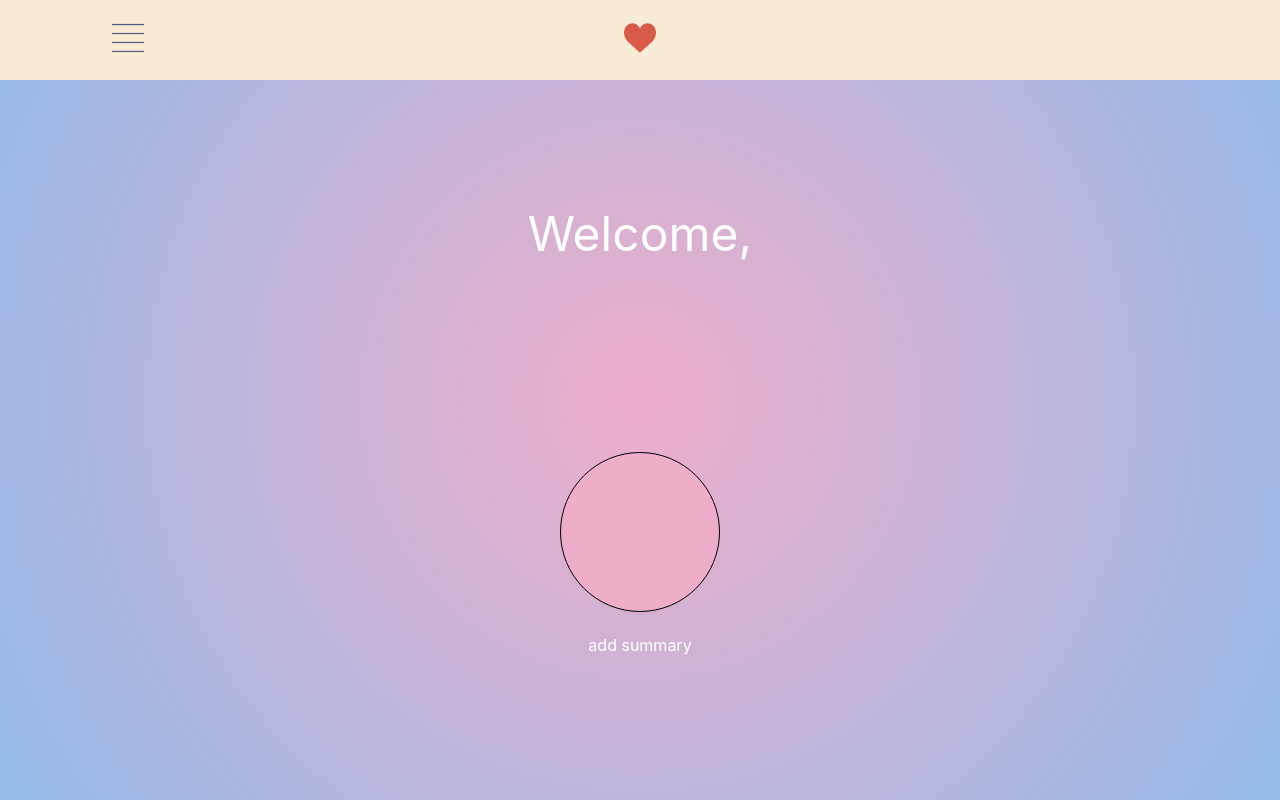
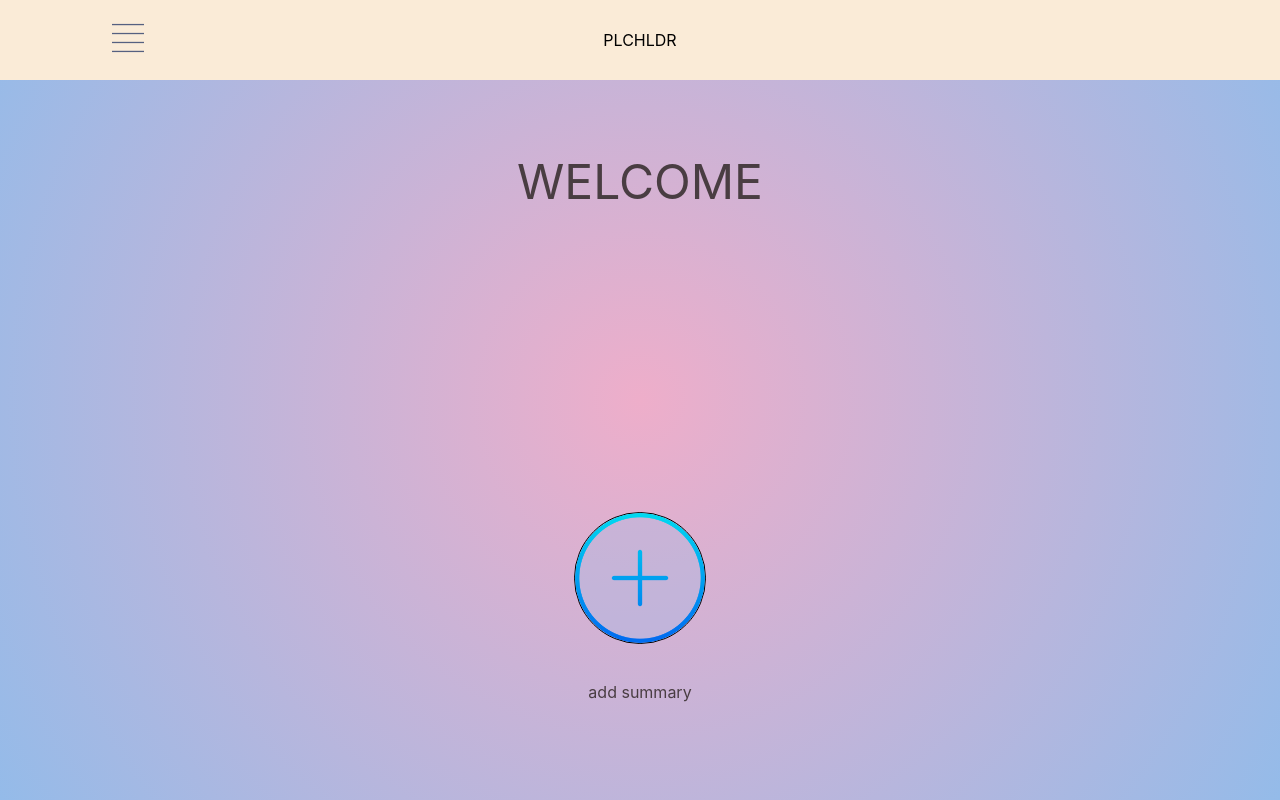
Before and after one commit to joonassuo/LifeTracker, a React (Create React App) app: page /home in a window 1280 px wide. Built offline with nearby package versions, Linux system fonts and the light colour scheme; no server answers.

Commit message:
minor ui changes, stopping for tonight

```diff
--- a/src/components/AddSummary.js
+++ b/src/components/AddSummary.js
@@ -69,6 +69,10 @@ export default class AddSummary extends Component {
     };
 
     this.onChangeHandler = this.onChangeHandler.bind(this);
+    this.clickBack = this.clickBack.bind(this);
+    this.clickNext = this.clickNext.bind(this);
+    this.clickExit = this.clickExit.bind(this);
+    this.clickSubmit = this.clickSubmit.bind(this);
   }
 
   componentDidMount() {
@@ -181,7 +185,7 @@ export default class AddSummary extends Component {
               type="range"
               min={current.min}
               max={current.max}
-              defaultValue={current.min}
+              value={this.state[_tag]}
               step={current.step}
               onChange={e => this.onChangeHandler(e, current.tag)}
               className="slider"
--- a/src/components/Frontpage.css
+++ b/src/components/Frontpage.css
@@ -2,7 +2,8 @@
     width: 100vw;
     height: 100vh;
     margin: 0;
-    background: radial-gradient(circle, rgba(238,174,202,1) 0%, rgba(148,187,233,1) 100%);    text-align: center;
+    background: radial-gradient(circle, rgba(238, 174, 202, 1) 0%, rgba(148, 187, 233, 1) 100%);
+    text-align: center;
 }
 
 .homescreen-grid {
@@ -17,39 +18,38 @@
 .name,
 .add-summary {
     grid-column: 2/5;
-    color: white;
+    color: rgb(73, 61, 66)
 }
 
 .welcome {
-    grid-row: 3;
+    grid-row: 2;
     font-size: 3em;
 }
 
 .name {
-    grid-row: 4;
+    grid-row: 3;
     font-size: 2em;
 }
 
 .add-summary {
-    grid-row: 8;
+    grid-row: 9;
     align-self: center;
 }
 
 .button-container {
-    grid-column: 3;
-    grid-row: 7;
+    grid-column: 2/5;
+    grid-row: 7/9;
 }
 
 .add-btn {
     border: 0.1px solid black;
     align-self: center;
     justify-self: center;
-    background-color: rgb(238,174,202);
-    border-radius: 100%;
+    border-radius: 50%;
     color: white;
-    font-size: 4em;
-    width: 20vh;
-    height: 20vh;
+    height: 90%;
+    width: auto;
+    background-color: rgba(148, 187, 233, 0.3);
 }
 
 
@@ -85,6 +85,7 @@ img {
     width: 2em;
     height: auto;
 }
+
 /*-------------------------------------*/
 
 
@@ -103,7 +104,7 @@ img {
     text-align: left;
 }
 
-.menu-ul > li {
+.menu-ul>li {
     padding: 1em;
     font-size: 1.5em;
     border-bottom: 1px solid grey;
--- a/src/components/Frontpage.js
+++ b/src/components/Frontpage.js
@@ -1,12 +1,11 @@
-import React, { Component } from 'react';
-import axios from 'axios';
-import { Link } from 'react-router-dom';
-import './Frontpage.css';
-import Navbar from './navbar.component.js';
-import Menu from './menu.component.js'
+import React, { Component } from "react";
+import axios from "axios";
+import { Link } from "react-router-dom";
+import "./Frontpage.css";
+import Navbar from "./navbar.component.js";
+import Menu from "./menu.component.js";
 
 export default class FrontPage extends Component {
-
   constructor(props) {
     super(props);
 
@@ -14,14 +13,15 @@ export default class FrontPage extends Component {
       showHamburger: false,
       userId: "",
       username: ""
-    }
+    };
 
     this.toggleHamburger = this.toggleHamburger.bind(this);
   }
 
   componentDidMount() {
     let user;
-    axios.get('http://localhost:5000/usersession')
+    axios
+      .get("http://localhost:5000/usersession")
       .then(res => {
         user = res.data.slice(-1)[0];
         this.setState({
@@ -30,50 +30,41 @@ export default class FrontPage extends Component {
         });
       })
       .catch(err => {
-        console.log('Error : ' + err);
-      })
+        console.log("Error : " + err);
+      });
   }
 
-  toggleHamburger = (event) => {
+  toggleHamburger = event => {
     event.preventDefault();
     this.setState({
       showHamburger: !this.state.showHamburger
-    })
-  }
+    });
+  };
 
   render() {
     return (
       <div>
         <div className="app">
           <div className="navbar">
-            <Navbar toggle={this.toggleHamburger}/>
+            <Navbar toggle={this.toggleHamburger} />
           </div>
           <div>
-          {
-            this.state.showHamburger ?
-            (
+            {this.state.showHamburger ? (
               <div className="menu">
                 <Menu />
               </div>
-            ) : ( null )
-          }
+            ) : null}
           </div>
           <div className="homescreen-grid">
-            <div className="welcome">
-              Welcome,
-            </div>
-            <div className="name">
-              {this.state.username}
-            </div>
-            <div className="add-summary">
-              add summary
-            </div>
-            <Link className="button-container" to='/summaries/add'>
-              <button className="add-btn"></button>
+            <div className="welcome">WELCOME</div>
+            <div className="name">{this.state.username}</div>
+            <div className="add-summary">add summary</div>
+            <Link className="button-container" to="/summaries/add">
+              <img src="/add.png" className="add-btn" />
             </Link>
           </div>
         </div>
       </div>
-    )
+    );
   }
 }
--- a/src/components/navbar.component.js
+++ b/src/components/navbar.component.js
@@ -1,4 +1,4 @@
-import React, { Component } from 'react';
+import React, { Component } from "react";
 //import { Link } from 'react-router-dom';
 
 export default class Navbar extends Component {
@@ -6,16 +6,10 @@ export default class Navbar extends Component {
     return (
       <div className="navbar-container">
         <div className="hamburger-icon">
-                    <img
-                        src="/menu.png"
-                        alt="hamburger"
-                        onClick={this.props.toggle}
-                    />
+          <img src="/menu.png" alt="hamburger" onClick={this.props.toggle} />
         </div>
-                <div className="logo">
-                    <img src="/like.png" alt="logo"/>
+        <div className="logo">PLCHLDR</div>
       </div>
-            </div>
-        )
+    );
   }
 }
```
Also changed, not shown: public/add.png (added). Lines whose indentation alone changed are shown as unchanged.
